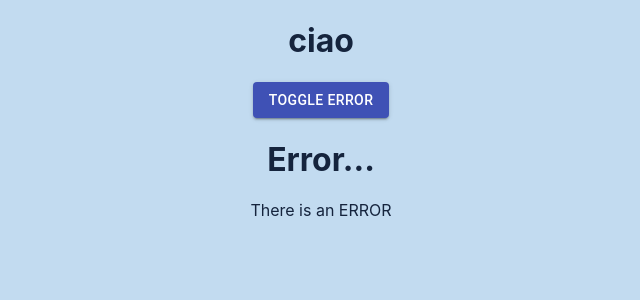
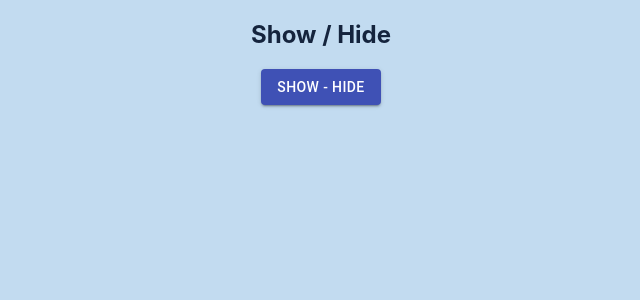
Before and after one commit to DavideNas/Advanced-React-Tutorial, a React (Create React App) app: page / in a window 1280 px wide. Shown: the top 300 px of the page, without its empty margins (319-959 px from the left). Built offline with nearby package versions, Linux system fonts and the light colour scheme.

Commit message:
Show Hide Component with && operator

```diff
--- a/src/App.js
+++ b/src/App.js
@@ -6,12 +6,14 @@
 // import Cleanup from "./tutorial/UseEffectCleanup";
 // import FetchData from "./tutorial/UseEffectFetchData";
 // import ConditionalRendering from "./tutorial/ConditionalRendering";
-import ShortCircuit from "./tutorial/ShortCircuit";
+// import ShortCircuit from "./tutorial/ShortCircuit";
+import ShowHide from "./tutorial/ShowHide";
+
 
 function App() {
   return (
     <div className="container">
-      <ShortCircuit />
+      <ShowHide />
     </div>
   );
 }
--- /dev/null
+++ b/src/tutorial/ShowHide.js
@@ -0,0 +1,52 @@
+import React, { useState, useEffect } from 'react';
+import Button from '@material-ui/core/Button';
+
+// Show Hide Component
+
+const ShowHide = () => {
+    // the boolean state of show
+    const [show, setShow] = useState(false);
+    return (
+        <div>
+            <h2>Show / Hide</h2>
+            <Button
+                // switch state of 'show' value to change render
+                onClick={() => setShow(!show)}
+                variant="contained"
+                color="primary">
+              Show - Hide
+            </Button>
+            {/* switch from HIDE to SHOW reading 'show' variable */}
+            {show && <Item />}
+        </div>
+    )
+}
+
+const Item = () => {
+    // the value of width
+    const [size, setSize] = useState(window.innerWidth);
+
+    // update value of width size
+    const checkSize = () => {
+        setSize(window.innerWidth);
+    }
+
+    // re-render by calling the function
+    useEffect(()=>{
+        window.addEventListener('resize', checkSize);
+        // it's crucial use cleanup function to prevent slow emprovement
+        return ()=>{
+            window.removeEventListener('resize', checkSize);
+        }
+    }, []);
+
+    return (
+        <div style={{marginTop: '2rem' }}>
+            <h1>Window</h1>
+            {/* render size of the window */}
+            <h2>Size: {size} px</h2>
+        </div>
+    )
+}
+
+export default ShowHide
```
